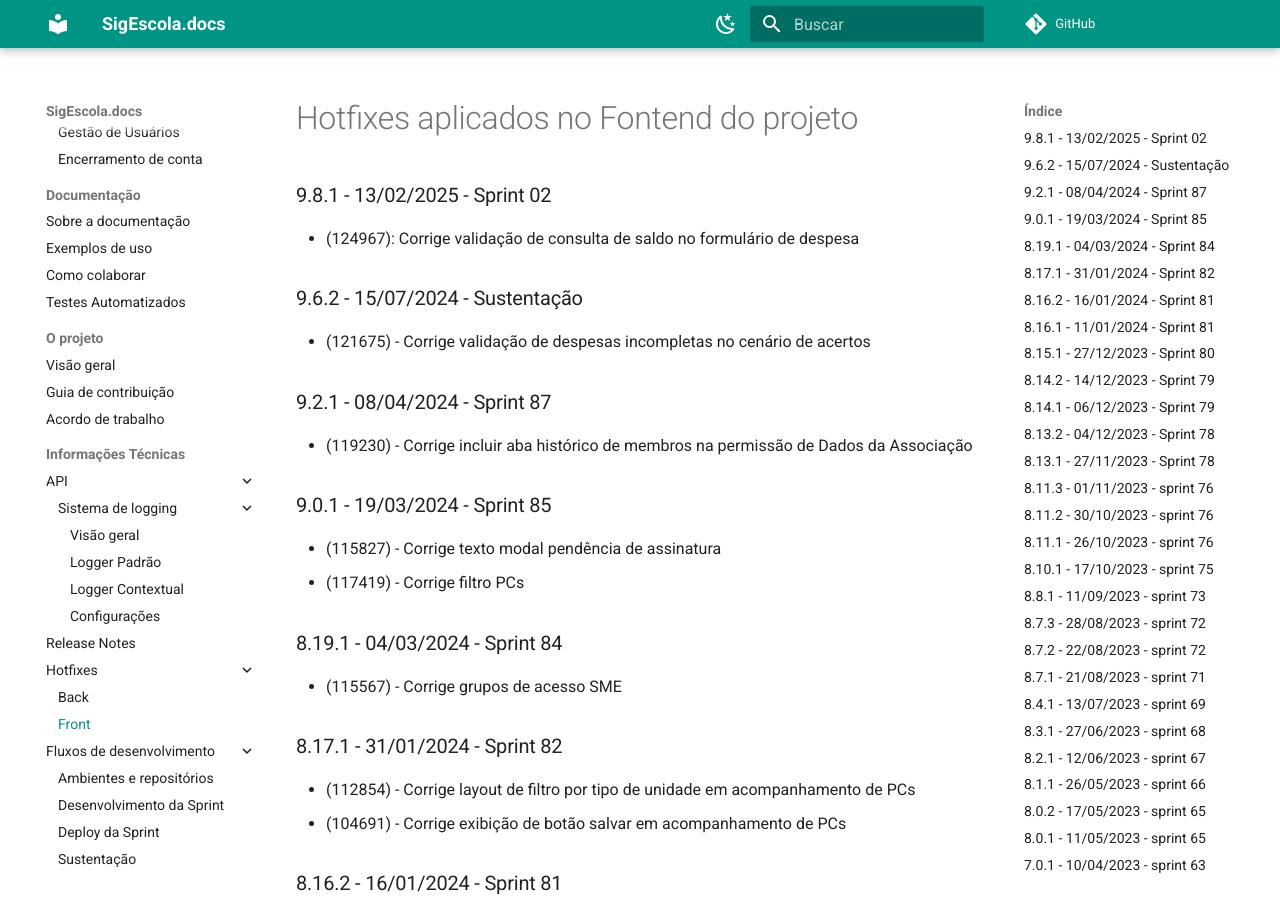
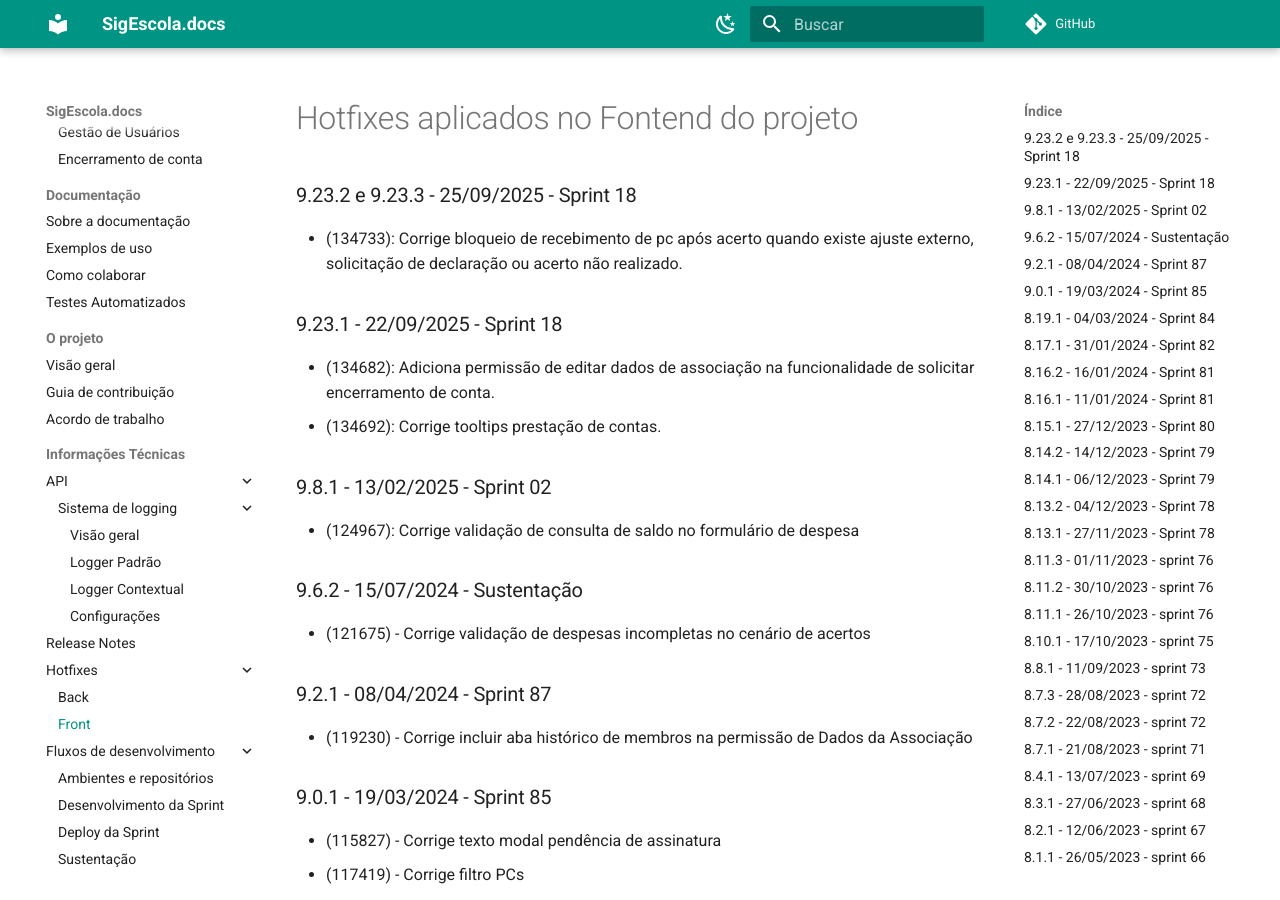
Before and after one commit to prefeiturasp/SME-PTRF-Docs, an MkDocs documentation site: the page built from docs/projeto/hotfixes_front.md, in a window 1280 px wide and 900 px high. Built offline with MkDocs 1.6.1 and Material for MkDocs 9.7.7, drawn with Linux system fonts in a browser that asks for light colours; comment, search, counter and statistics services are not loaded.

Commit message:
Update hotfixes_front.md

```diff
--- a/docs/projeto/hotfixes_front.md
+++ b/docs/projeto/hotfixes_front.md
@@ -1,4 +1,11 @@
 # Hotfixes aplicados no Fontend do projeto
+
+### 9.23.2 e 9.23.3 - 25/09/2025 - Sprint 18
+* (134733): Corrige bloqueio de recebimento de pc após acerto quando existe ajuste externo, solicitação de declaração ou acerto não realizado.
+
+### 9.23.1 - 22/09/2025 - Sprint 18
+* (134682): Adiciona permissão de editar dados de associação na funcionalidade de solicitar encerramento de conta.
+* (134692): Corrige tooltips prestação de contas.
 
 ### 9.8.1 - 13/02/2025 - Sprint 02
 * (124967): Corrige validação de consulta de saldo no formulário de despesa
```
